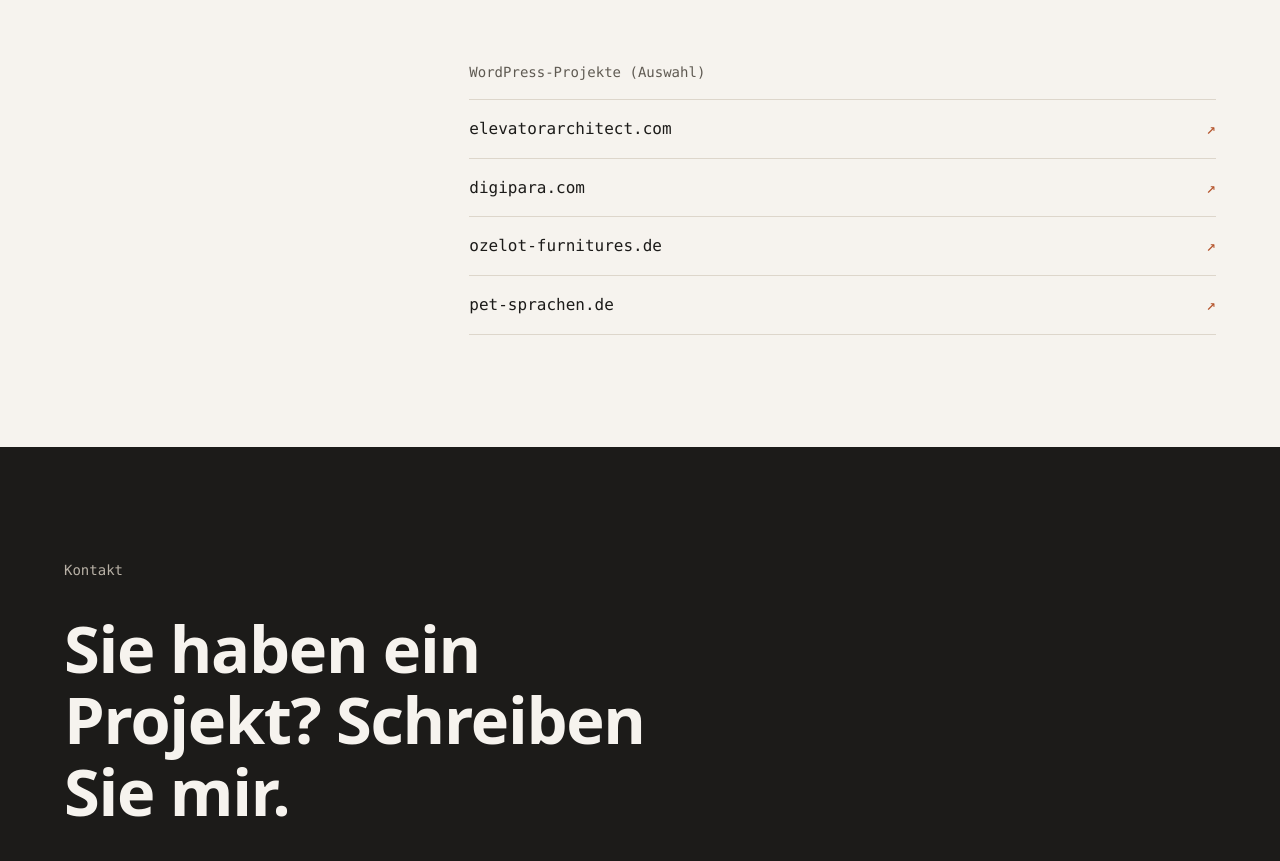
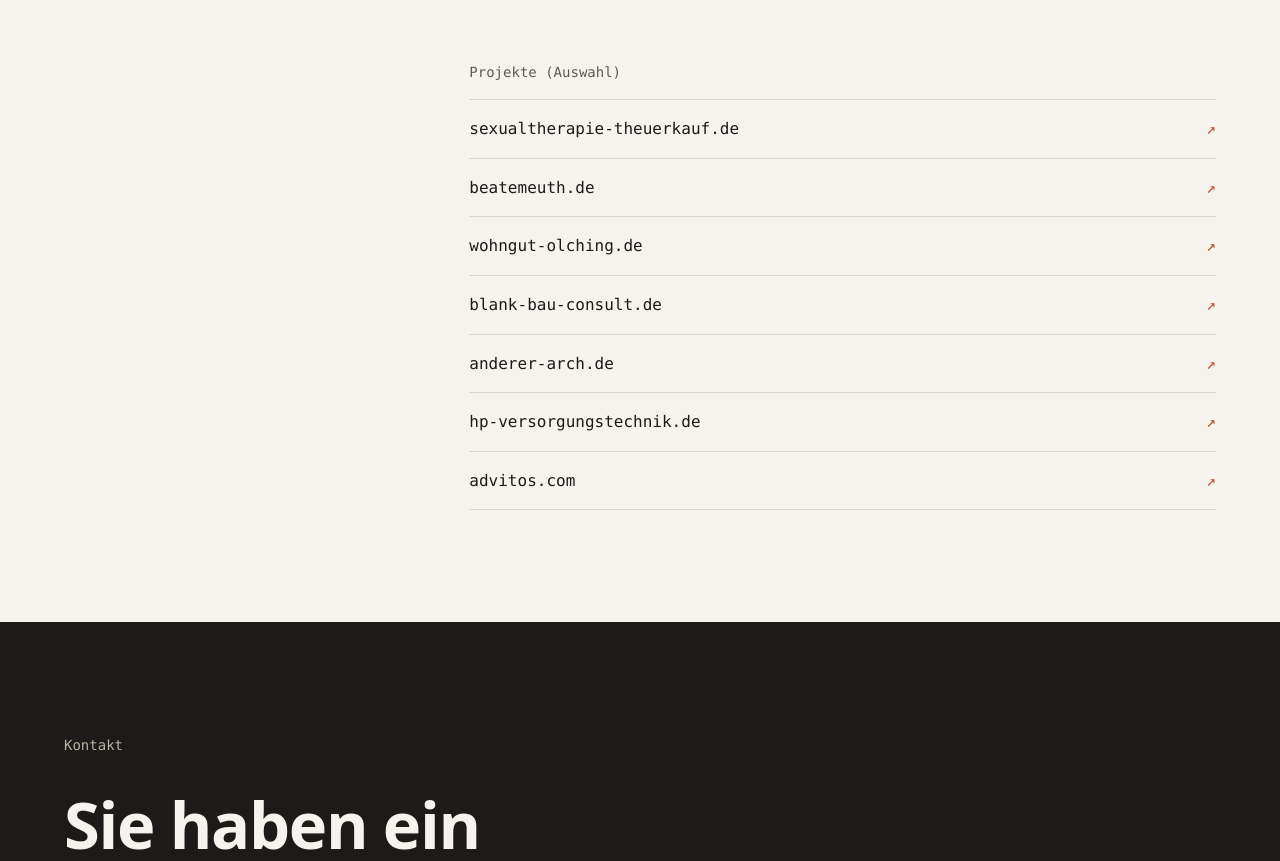
Before and after one commit to juenta/static-test, a plain HTML site: page index.html in a window 1280 px wide. Shown: the part 2605-3466 px from the top of the page. Drawn offline with Linux system fonts and the light colour scheme.

Commit message:
Referenzen aktualisiert

```diff
--- a/index.html
+++ b/index.html
@@ -96,15 +96,18 @@
           <div class="ref-feature">
             <p class="ref-label">Seit 2008</p>
             <h3>New Media &amp; Design GmbH, Stäfa (Schweiz)</h3>
-            <p>Feste Zusammenarbeit mit der Agentur, unter anderem am individuell programmierten Onlineshop <a href="https://www.gfellex.ch" rel="noopener">gfellex.ch</a>.</p>
+            <p>Feste Zusammenarbeit mit der Agentur, unter anderem am individuell programmierten Onlineshop <a href="https://www.gfellex.ch" target="_blank" rel="noopener noreferrer">gfellex.ch</a>.</p>
           </div>
 
-          <h3 class="tech-title">WordPress-Projekte (Auswahl)</h3>
+          <h3 class="tech-title">Projekte (Auswahl)</h3>
           <ul class="ref-list">
-            <li><a href="https://elevatorarchitect.com" rel="noopener">elevatorarchitect.com</a></li>
-            <li><a href="https://digipara.com" rel="noopener">digipara.com</a></li>
-            <li><a href="https://ozelot-furnitures.de" rel="noopener">ozelot-furnitures.de</a></li>
-            <li><a href="https://pet-sprachen.de" rel="noopener">pet-sprachen.de</a></li>
+            <li><a href="https://sexualtherapie-theuerkauf.de" target="_blank" rel="noopener noreferrer">sexualtherapie-theuerkauf.de</a></li>
+            <li><a href="https://beatemeuth.de" target="_blank" rel="noopener noreferrer">beatemeuth.de</a></li>
+            <li><a href="https://wohngut-olching.de" target="_blank" rel="noopener noreferrer">wohngut-olching.de</a></li>
+            <li><a href="https://blank-bau-consult.de" target="_blank" rel="noopener noreferrer">blank-bau-consult.de</a></li>
+            <li><a href="https://anderer-arch.de" target="_blank" rel="noopener noreferrer">anderer-arch.de</a></li>
+            <li><a href="https://hp-versorgungstechnik.de" target="_blank" rel="noopener noreferrer">hp-versorgungstechnik.de</a></li>
+            <li><a href="https://advitos.com" target="_blank" rel="noopener noreferrer">advitos.com</a></li>
           </ul>
         </div>
       </div>
```
